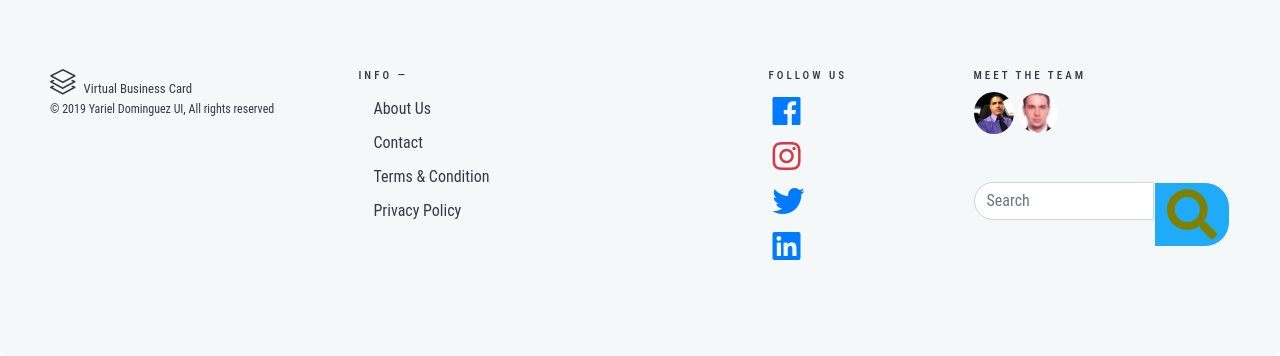
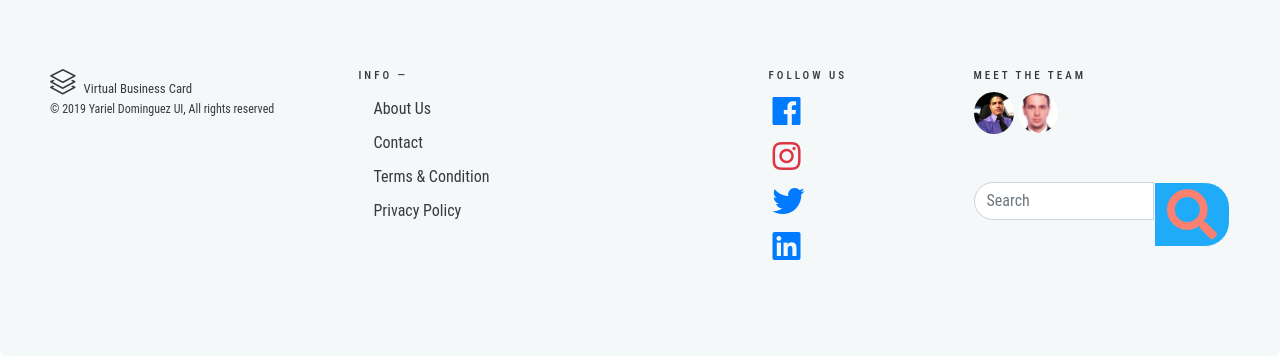
Before and after one commit to yariel1983/virtualbusinesscard, a PHP site: page /index.php in a window 1280 px wide. Shown: the part 2365-2721 px from the top of the page. Run offline with PHP 8.4, Linux system fonts and the light colour scheme; some libraries are stand-ins or nearby versions.

Commit message:
i class glow color

```diff
--- a/assets/css/style.css
+++ b/assets/css/style.css
@@ -600,11 +600,12 @@ h3{
 
 i{
     font-size:50px;
-    color: olive;
+    color: salmon;
 }
 
 i:hover{
     font-size:70px;
+    color: hotpink;
 }
 
 
```
